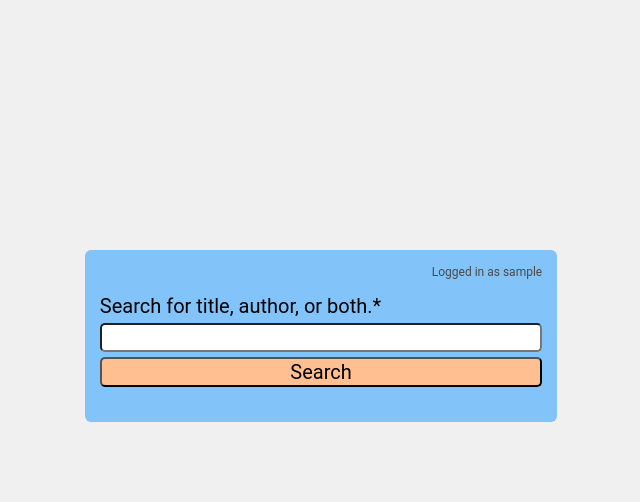
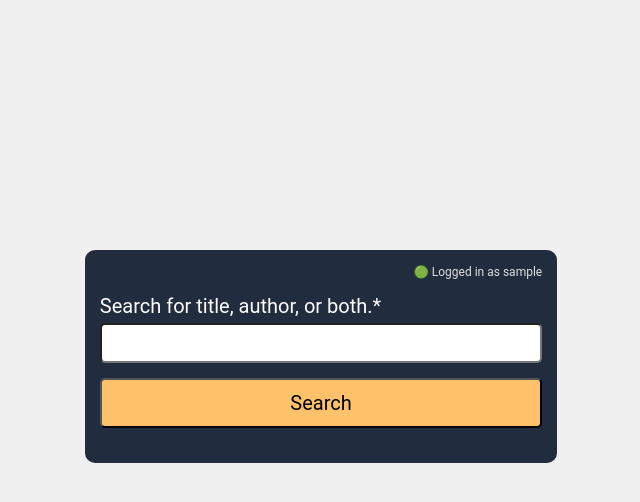
Before and after one commit to faaizajaz/rentabook, a Django app: page / in a window 1280 px wide. Shown: the top 502 px of the page, without its empty margins (319-959 px from the left). Run offline with Django 3.2, Linux system fonts and the light colour scheme; the visitor is signed in with stand-in values (Sample User, id 1); some libraries are stand-ins or nearby versions.

Commit message:
Lots of styling stuff

```diff
--- a/bookquery/templates/bookquery/noresults.html
+++ b/bookquery/templates/bookquery/noresults.html
@@ -9,8 +9,8 @@
 
 <body>
     <div class="results-box">
-        <h3>Sorry, no matches found.</h3>
-        <h4><a class="search-again-link" href="{% url 'search' %}">Try again.</a></h4>
+        <h1>Sorry, no matches found.</h1>
+        <h2><a class="search-again-link" href="{% url 'search' %}">Click to try again.</a></h2>
     </div>
 </body>
 
--- a/bookquery/templates/bookquery/results.html
+++ b/bookquery/templates/bookquery/results.html
@@ -9,7 +9,7 @@
 
 <body>
     <div class="results-box">
-    	<h2>These are the books I've found. Select <b>one</b> to download, or <a class="search-again-link" href="{% url 'search' %}">search again.</a></h2>
+    	<h1>These are the books I've found. Select <b>one</b> to download, or <a class="search-again-link" href="{% url 'search' %}">search again.</a></h1>
         <form>
             {% csrf_token %}
             <table class="results-table">
--- a/bookquery/templates/bookquery/search.html
+++ b/bookquery/templates/bookquery/search.html
@@ -10,7 +10,7 @@
 
 <body>
 	<div class="search-box">
-		<div class="login-status">Logged in as {{request.user.username}}</div>
+		<div class="login-status">&#128994 Logged in as {{request.user.username}}</div>
 		<form method = "POST">
 			{% csrf_token %}
 			{{ form|crispy }}
--- a/static/base.css
+++ b/static/base.css
@@ -7,18 +7,33 @@ body {
     background: #f0f0f0;
 }
 
+/* unvisited link */
+a:link {
+  color: #8fd4ff;
+}
+
+/* visited link */
+a:visited {
+  color: #8fd4ff;
+}
+
+/* mouse over link */
+a:hover {
+  color: hotpink;
+}
+
 
 /********************** SEARCH PAGE **********************/
 .search-box,
 .login-box,
 .register-box {
-    color: black;
-    background: #82c4fa;
+    color: white;
+    background: #212C3E;
     width: 35%;
     margin: 250px auto;
     /* top/botton 40x, l/r auto. This centers the box */
     padding: 15px;
-    border-radius: 6px;
+    border-radius: 10px;
     font-size: 20px;
 }
 
@@ -30,19 +45,28 @@ body {
 #id_password2 {
     background: white;
     width: 100%;
+    height: 40px;
+    font-size: 18px;
     padding: 5px 10px;
     border-radius: 5px;
     margin-top: 5px;
-    margin-bottom: 5px;
+    margin-bottom: 15px;
 }
 
 .search-button,
 .login-button,
 .register-button {
     width: 100%;
-    background: #ffbf91;
+    height: 50px;
+    background: #FFC26A;
     border-radius: 5px;
     font-size: 20px;
+}
+
+.search-button:hover,
+.login-button:hover,
+.register-button:hover {
+	background: #FFAE49;
 }
 
 .login-status {
@@ -50,26 +74,42 @@ body {
     width: 100%;
     margin-bottom: 15px;
     font-size: 12px;
-    color: #4a4a4a;
+    color: #dedede;
 }
 
 
 /********************** RESULTS PAGE **********************/
 
 .results-box {
-    background: #82c4fa;
+    background: #212C3E;
     width: 80%;
     margin: 40px auto;
     /* top/botton 40x, l/r auto. This centers the box */
     padding: 15px;
     border-radius: 6px;
+    color: white;
+}
+
+.results-table {
+    width: 100%;
+    border-collapse: collapse;
+    border-radius: 10px;
+}
+
+.results-table tr:hover {
+    background: #ba7d25;
+    color: black;
+}
+
+.results-table td {
+    border: 1px solid #eee;
 }
 
 .results-table,
 th,
 td {
-    border: 1px solid black;
     font-size: 20px;
+    color: white;
 }
 
 th,
@@ -78,6 +118,16 @@ td {
     padding-right: 10px;
     padding-top: 5px;
     padding-bottom: 5px;
+    color: white;
+}
+
+tr:nth-child(even) {
+	background-color: #415370;
+}
+
+th {
+	background-color: #FFC26A;
+	color: black;
 }
 
 input[type='checkbox'] {
@@ -88,22 +138,27 @@ input[type='checkbox'] {
 
 .download-button {
     width: 100%;
-    background: #ffbf91;
+    background: #FFC26A;
     border-radius: 5px;
     font-size: 20px;
     margin-top: 20px;
     margin-right: auto;
     margin-left: auto;
     padding: 20px;
+    font-weight: bold;
+}
+
+.download-button:hover {
+	background: #FFAE49;
 }
 
 
 /********************** LOADER **********************/
 
 .loader {
-    border: 3px solid #f3f3f3;
+    border: 5px solid #f3f3f3;
     border-radius: 50%;
-    border-top: 3px solid #ffbf91;
+    border-top: 5px solid #FFC26A;
     width: 15px;
     height: 15px;
     -webkit-animation: spin 2s linear infinite;
@@ -144,6 +199,6 @@ input[type='checkbox'] {
 .loading-text {
     padding-top: 3px;
     font-size: 16px;
-    color: #4a4a4a;
+    color: #dedede;
     float: left;
 }
```
Also changed, not shown: static/download-books.js (+10 -0 lines).
